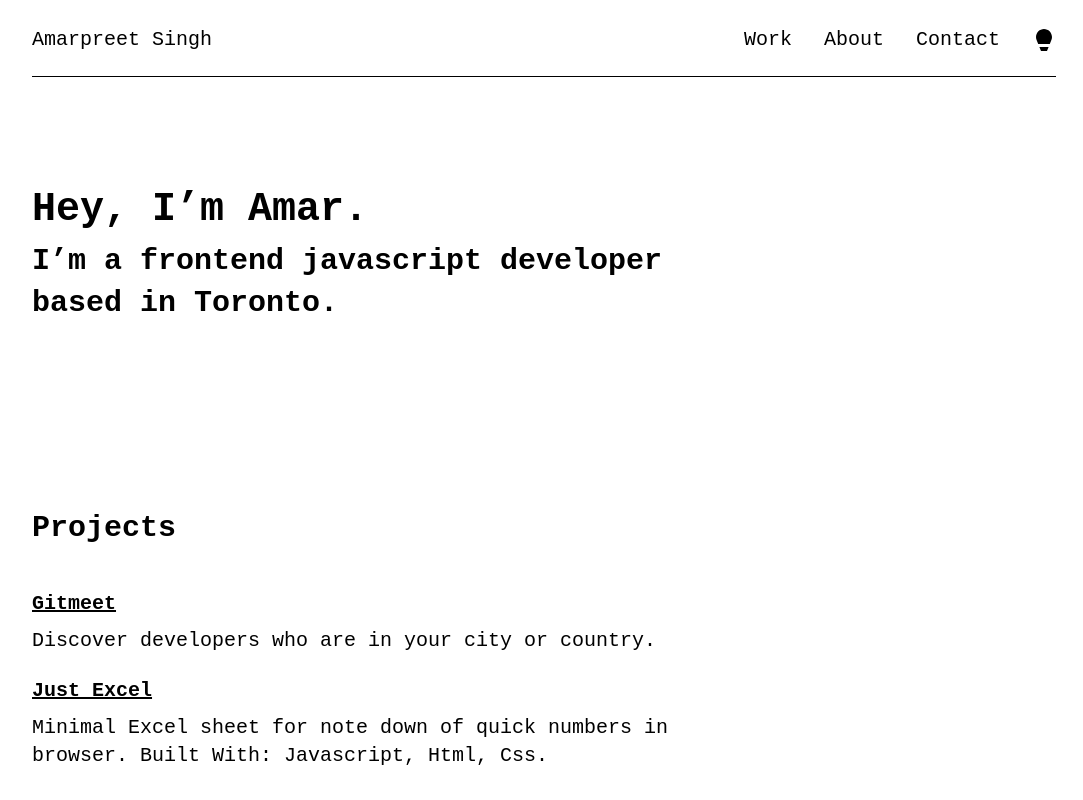
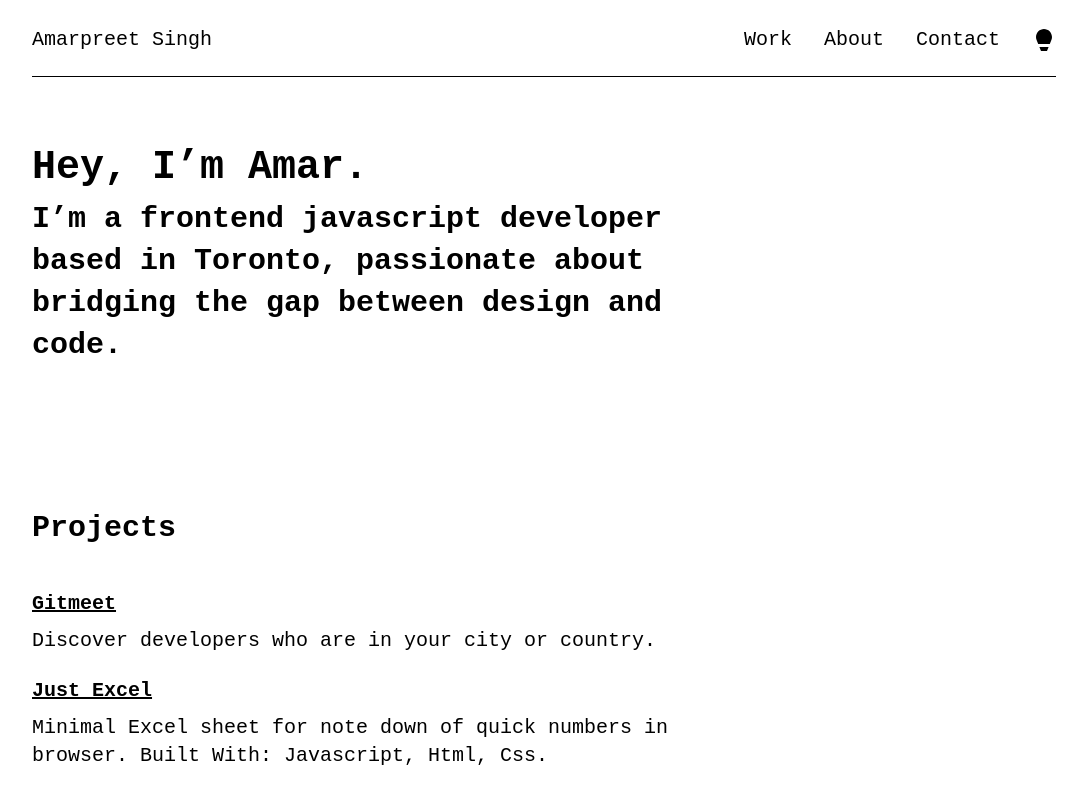
Before and after one commit to amarmanhala/amar.work, a Gatsby site: page / in a window 1280 px wide. Shown: the top 800 px of the page, without its empty margins (96-1179 px from the left). Built offline with nearby package versions, Linux system fonts and the light colour scheme; Gatsby itself is replaced by a stand-in of ours.

Commit message:
Update tag line

```diff
--- a/src/components/Cover.js
+++ b/src/components/Cover.js
@@ -10,7 +10,7 @@ const Cover = () => {
       <HeroCoverInner>
         <H1>Hey, I’m Amar.</H1>
         <H2>
-          I’m a frontend javascript developer based in Toronto.
+          I’m a frontend javascript developer based in Toronto, passionate about bridging the gap between design and code.
         </H2>
       </HeroCoverInner>
     </HeroCover>
```
